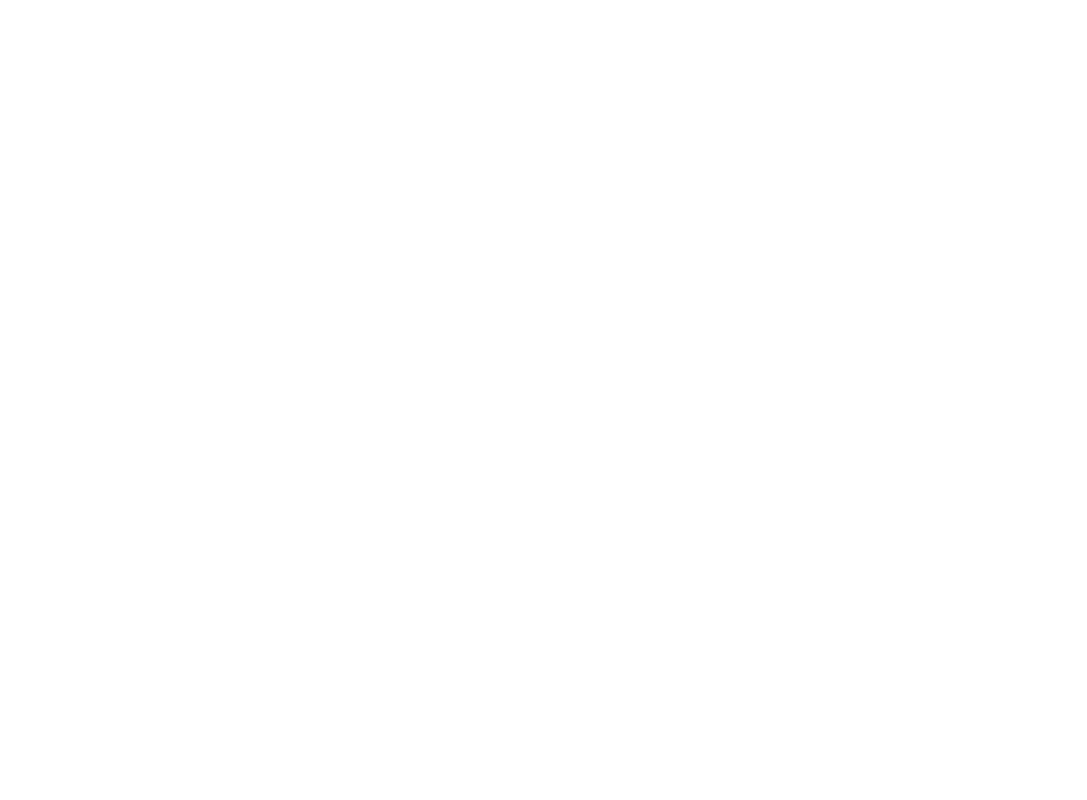
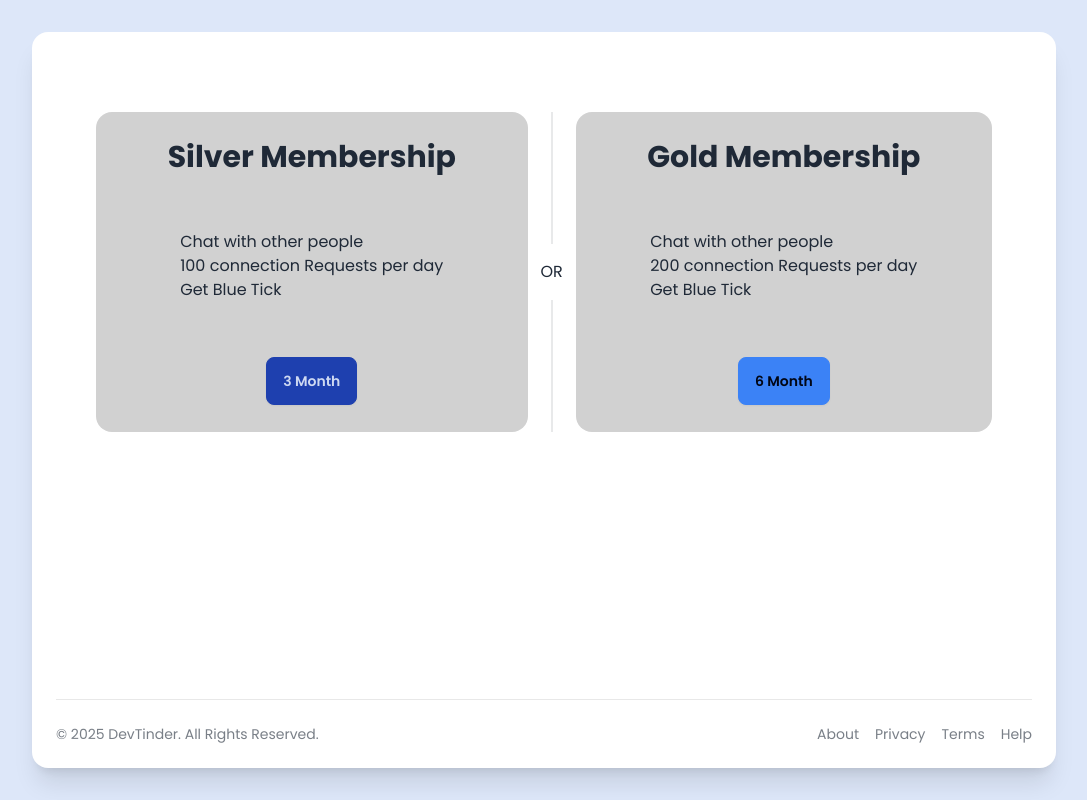
Before and after one commit to yash2000-star/DEVTINDER-WEB, a React (Vite) app: page /premium in a window 1280 px wide. Before the commit this address had no page. Shown: the whole page, without its empty margins (96-1183 px from the left). Built offline with nearby package versions, Linux system fonts and the light colour scheme; no server answers.

Commit message:
payment-gateway-integration

```diff
--- a/index.html
+++ b/index.html
@@ -9,8 +9,8 @@
     <link rel="preconnect" href="https://fonts.googleapis.com">
   <link rel="preconnect" href="https://fonts.gstatic.com" crossorigin>
   <link href="https://fonts.googleapis.com/css2?family=Poppins:wght@300;400;500;600;700&display=swap" rel="stylesheet">
-
-  </head>
+    <script src="https://checkout.razorpay.com/v1/checkout.js"></script>
+</head>
   <body>
     <div id="root"></div>
     <script type="module" src="/src/main.jsx"></script>
--- a/src/App.jsx
+++ b/src/App.jsx
@@ -7,6 +7,7 @@
 import Feed from "./components/Feed";
 import Requests from "./components/Requests";
 import Connections from "./components/Connections";
+import Premium from "./components/Premium";
 
 function App() {
   return (
@@ -21,6 +22,7 @@
               <Route path="users/:userId" element={<Profile />} />
               <Route path="connections" element={<Connections />} />
               <Route path="requests" element={<Requests />} />
+              <Route path="premium" element={<Premium />} />
             </Route>
             <Route path="/login" element={<Login />} />
 
--- a/src/components/NavBar.jsx
+++ b/src/components/NavBar.jsx
@@ -83,6 +83,9 @@
           <li>
             <Link to="/requests">Requests</Link>
           </li>
+          <li>
+            <Link to="/premium">Premium</Link>
+          </li>
           <div className="divider my-0"></div>
           <li>
             <button onClick={handleLogout} className="text-error">
--- /dev/null
+++ b/src/components/Premium.jsx
@@ -0,0 +1,64 @@
+import axios from "axios";
+import { BASE_URL } from "../utils/contants";
+
+const Premium = () => {
+    const handleBuyClick = async (type) => {
+
+        const order = await axios.post(BASE_URL+"/payment/create", {
+            membershipType: type,
+        }, {withCredentials: true}
+     );
+
+       const {amount, keyId, currency, notes, orderId } = order.data;
+
+     const options = {
+        key: keyId,
+        amount,
+        currency,
+        name: 'Dev Tinder',
+        description: 'Connect to other developers',
+        order_id: orderId,
+        prefill: {
+          name: notes.firstName + " " + notes.lastName,
+          email: notes.emailId,
+          contact: '9999999999'
+        },
+        theme: {
+          color: '#F37254'
+        },
+      };
+
+     var rzp = new window.Razorpay(options);
+        rzp.open();
+
+    };
+
+  return (
+    <div className="m-10">
+      <div className="flex w-full">
+        <div className="card bg-base-300 rounded-box grid h-80 grow place-items-center">
+         <h1 className="font-bold text-3xl"> Silver Membership</h1>
+         <ul>
+            <li>Chat with other people</li>
+            <li>100 connection Requests per day</li>
+            <li>Get Blue Tick</li>
+         </ul>
+         <button onClick={() => handleBuyClick("silver")} className="btn btn-secondary">3 Month</button>
+        </div>
+        <div className="divider divider-horizontal">OR</div>
+        <div className="card bg-base-300 rounded-box grid h-80 grow place-items-center">
+           <h1 className="font-bold text-3xl">Gold Membership</h1>
+         <ul>
+            <li>Chat with other people</li>
+            <li>200 connection Requests per day</li>
+            <li>Get Blue Tick</li>
+         </ul>
+                  <button onClick={() => handleBuyClick("gold")} className="btn btn-primary">6 Month</button>
+
+        </div>
+      </div>
+    </div>
+  );
+};
+
+export default Premium;
```
Also changed, not shown: 1 other file (tests, documents, lock files or other folders).
